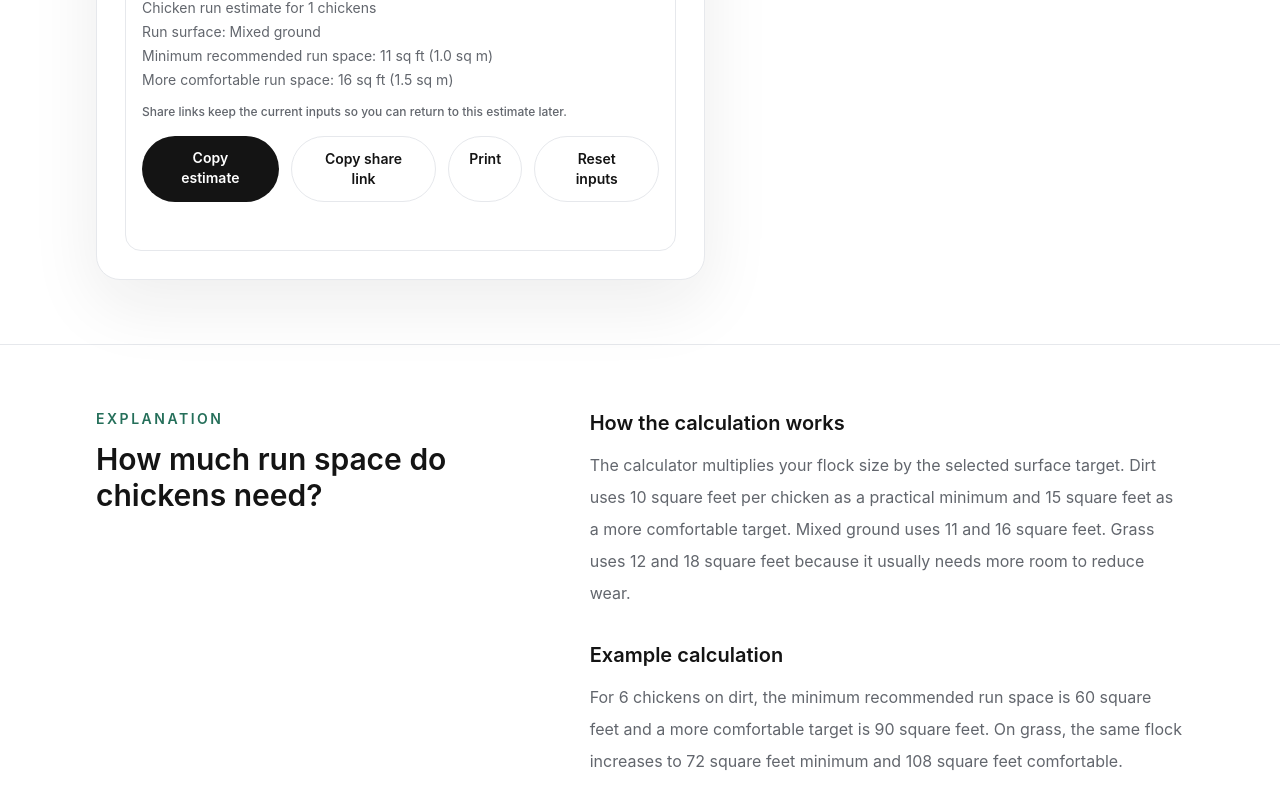
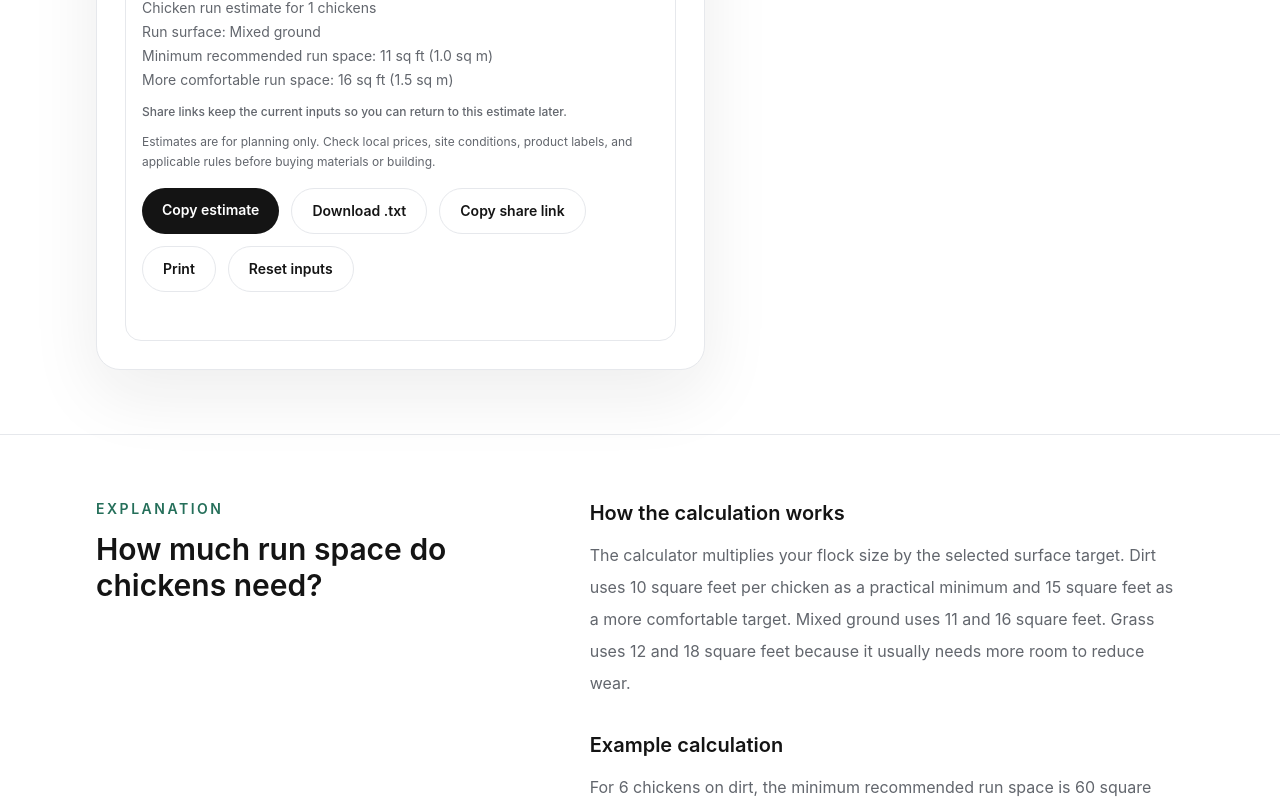
Before and after one commit to bcd736710-sketch/buildmetric, a Next.js app: page /tools/chicken-run-size-calculator in a window 1280 px wide. Shown: the part 1120-1920 px from the top of the page. Built offline with nearby package versions, Linux system fonts and the light colour scheme; no server answers.

Commit message:
Add estimate download and print styles

```diff
--- a/app/globals.css
+++ b/app/globals.css
@@ -32,3 +32,34 @@ select,
 button {
   font: inherit;
 }
+
+@media print {
+  header,
+  footer,
+  nav,
+  .calculator-actions {
+    display: none !important;
+  }
+
+  body {
+    background: #ffffff !important;
+    color: #141414 !important;
+  }
+
+  main,
+  section,
+  article,
+  div {
+    box-shadow: none !important;
+  }
+
+  a {
+    color: #141414 !important;
+    text-decoration: none !important;
+  }
+
+  input,
+  select {
+    border: 1px solid #d9dee5 !important;
+  }
+}
--- a/components/calculator-actions.tsx
+++ b/components/calculator-actions.tsx
@@ -46,6 +46,21 @@ export function CalculatorActions({
     setStatus("Print dialog opened.");
   }
 
+  function downloadTextFile() {
+    const blob = new Blob([`${summary}\n`], {
+      type: "text/plain;charset=utf-8",
+    });
+    const objectUrl = URL.createObjectURL(blob);
+    const link = document.createElement("a");
+    link.href = objectUrl;
+    link.download = "buildmetric-estimate.txt";
+    document.body.appendChild(link);
+    link.click();
+    link.remove();
+    URL.revokeObjectURL(objectUrl);
+    setStatus("Text file downloaded.");
+  }
+
   return (
     <div className="mt-6 rounded-2xl border border-line bg-white p-4">
       <p className="text-sm font-semibold text-ink">Planning summary</p>
@@ -58,13 +73,25 @@ export function CalculatorActions({
           later.
         </p>
       ) : null}
-      <div className="mt-4 flex flex-col gap-3 sm:flex-row">
+      <p className="mt-3 text-xs leading-5 text-muted">
+        Estimates are for planning only. Check local prices, site conditions,
+        product labels, and applicable rules before buying materials or
+        building.
+      </p>
+      <div className="calculator-actions mt-4 flex flex-col gap-3 sm:flex-row sm:flex-wrap">
         <button
           type="button"
           onClick={copySummary}
           className="inline-flex justify-center rounded-full bg-ink px-5 py-3 text-sm font-semibold text-white transition hover:bg-brand-dark focus-visible:outline-none focus-visible:ring-4 focus-visible:ring-brand/20"
         >
           Copy estimate
+        </button>
+        <button
+          type="button"
+          onClick={downloadTextFile}
+          className="inline-flex justify-center rounded-full border border-line bg-white px-5 py-3 text-sm font-semibold text-ink transition hover:border-ink focus-visible:outline-none focus-visible:ring-4 focus-visible:ring-brand/20"
+        >
+          Download .txt
         </button>
         <button
           type="button"
--- a/components/footer.tsx
+++ b/components/footer.tsx
@@ -20,7 +20,7 @@ export function Footer() {
               Backyard calculators
             </div>
             <div className="rounded-2xl border border-line bg-surface p-4">
-              <span className="block font-semibold text-ink">15 guides</span>
+              <span className="block font-semibold text-ink">25 guides</span>
               SEO content library
             </div>
             <div className="rounded-2xl border border-line bg-surface p-4">
```
